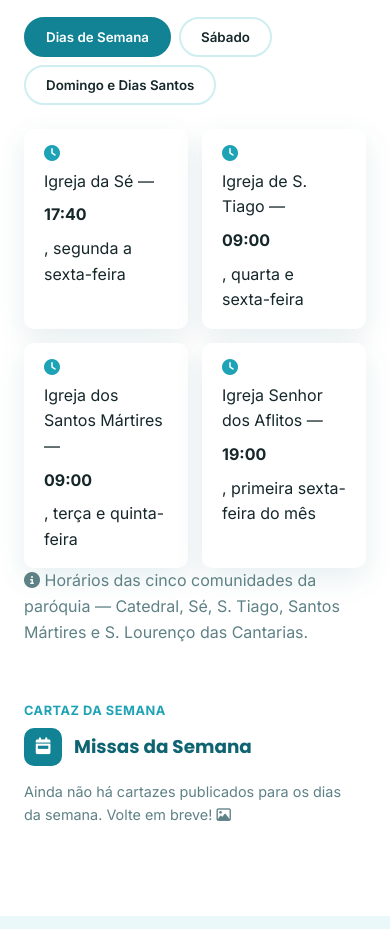
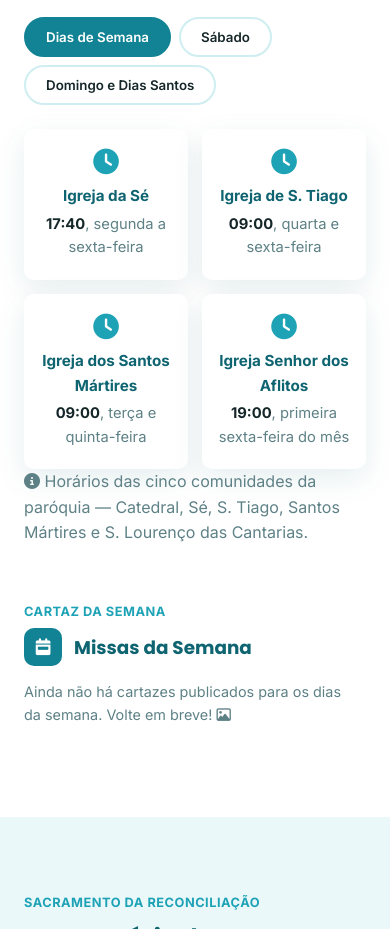
Before and after one commit to nathaliaraquelx/PASCOM, a plain HTML site: page index.html in a window 390 px wide. Shown: the part 6740-7669 px from the top of the page. Drawn offline with Linux system fonts and the light colour scheme.

Commit message:
Reformular os cartões do Horário das Missas para ficarem mais claros
Cada horário passa a ter o nome da igreja em destaque (negrito) numa
linha e a hora/dias numa linha secundária, em vez de uma frase corrida
— mais fácil de ler tanto no quadro normal (desktop) como nos cartões
em grelha do telemóvel.

Co-Authored-By: Claude Sonnet 5 <noreply@anthropic.com>
Claude-Session: https://claude.ai/code/session_01TWkPmwcLiFmFosmcjb1kXU

```diff
--- a/css/style.css
+++ b/css/style.css
@@ -572,6 +572,10 @@ ul { list-style: none; margin: 0; padding: 0; }
   gap: 12px;
 }
 .schedule-list i { color: var(--gold-600); }
+.schedule-text { display: flex; flex-direction: column; gap: 3px; }
+.schedule-local { color: var(--gold-900); }
+.schedule-horario { color: var(--text-muted); font-size: 0.92rem; }
+.schedule-horario strong { color: var(--text); }
 
 /* Horário das Missas: texto + cartaz da semana, lado a lado */
 .missas-grid { display: flex; flex-wrap: wrap; gap: 40px; align-items: flex-start; }
@@ -1157,12 +1161,17 @@ ul { list-style: none; margin: 0; padding: 0; }
   }
   .schedule-list li {
     flex-direction: column;
-    align-items: flex-start;
-    gap: 8px;
+    align-items: center;
+    text-align: center;
+    justify-content: center;
+    gap: 10px;
     white-space: normal;
     overflow-x: visible;
+    padding: 20px 14px;
   }
-  .schedule-list li i { flex-shrink: 0; }
+  .schedule-list li i { flex-shrink: 0; font-size: 1.6rem; }
+  .schedule-list .schedule-text { align-items: center; gap: 4px; }
+  .schedule-local { font-size: 0.95rem; }
 
   /* Confissões / Adoração: no telemóvel, a imagem troca de posição
      com o quadro de horários (mantém-se ao lado no desktop). */
--- a/index.html
+++ b/index.html
@@ -278,24 +278,24 @@
           </div>
           <div class="tab-panel active" data-panel="semana">
             <ul class="schedule-list">
-              <li><i class="fa-solid fa-clock"></i> Igreja da Sé &mdash; <strong>17:40</strong>, segunda a sexta-feira</li>
-              <li><i class="fa-solid fa-clock"></i> Igreja de S. Tiago &mdash; <strong>09:00</strong>, quarta e sexta-feira</li>
-              <li><i class="fa-solid fa-clock"></i> Igreja dos Santos Mártires &mdash; <strong>09:00</strong>, terça e quinta-feira</li>
-              <li><i class="fa-solid fa-clock"></i> Igreja Senhor dos Aflitos &mdash; <strong>19:00</strong>, primeira sexta-feira do mês</li>
+              <li><i class="fa-solid fa-clock"></i> <span class="schedule-text"><strong class="schedule-local">Igreja da Sé</strong><span class="schedule-horario"><strong>17:40</strong>, segunda a sexta-feira</span></span></li>
+              <li><i class="fa-solid fa-clock"></i> <span class="schedule-text"><strong class="schedule-local">Igreja de S. Tiago</strong><span class="schedule-horario"><strong>09:00</strong>, quarta e sexta-feira</span></span></li>
+              <li><i class="fa-solid fa-clock"></i> <span class="schedule-text"><strong class="schedule-local">Igreja dos Santos Mártires</strong><span class="schedule-horario"><strong>09:00</strong>, terça e quinta-feira</span></span></li>
+              <li><i class="fa-solid fa-clock"></i> <span class="schedule-text"><strong class="schedule-local">Igreja Senhor dos Aflitos</strong><span class="schedule-horario"><strong>19:00</strong>, primeira sexta-feira do mês</span></span></li>
             </ul>
           </div>
           <div class="tab-panel" data-panel="sabado">
             <ul class="schedule-list">
-              <li><i class="fa-solid fa-clock"></i> Igreja da Sé &mdash; <strong>18:00</strong></li>
-              <li><i class="fa-solid fa-clock"></i> Igreja de S. Tiago &mdash; <strong>19:00</strong></li>
+              <li><i class="fa-solid fa-clock"></i> <span class="schedule-text"><strong class="schedule-local">Igreja da Sé</strong><span class="schedule-horario"><strong>18:00</strong></span></span></li>
+              <li><i class="fa-solid fa-clock"></i> <span class="schedule-text"><strong class="schedule-local">Igreja de S. Tiago</strong><span class="schedule-horario"><strong>19:00</strong></span></span></li>
             </ul>
           </div>
           <div class="tab-panel" data-panel="domingo">
             <ul class="schedule-list">
-              <li><i class="fa-solid fa-clock"></i> Igreja Catedral &mdash; <strong>18:00</strong></li>
-              <li><i class="fa-solid fa-clock"></i> Igreja de S. Tiago &mdash; <strong>10:00</strong></li>
-              <li><i class="fa-solid fa-clock"></i> Igreja dos Santos Mártires &mdash; <strong>11:30</strong></li>
-              <li><i class="fa-solid fa-clock"></i> Igreja de S. Lourenço nas Cantarias &mdash; <strong>09:00</strong></li>
+              <li><i class="fa-solid fa-clock"></i> <span class="schedule-text"><strong class="schedule-local">Igreja Catedral</strong><span class="schedule-horario"><strong>18:00</strong></span></span></li>
+              <li><i class="fa-solid fa-clock"></i> <span class="schedule-text"><strong class="schedule-local">Igreja de S. Tiago</strong><span class="schedule-horario"><strong>10:00</strong></span></span></li>
+              <li><i class="fa-solid fa-clock"></i> <span class="schedule-text"><strong class="schedule-local">Igreja dos Santos Mártires</strong><span class="schedule-horario"><strong>11:30</strong></span></span></li>
+              <li><i class="fa-solid fa-clock"></i> <span class="schedule-text"><strong class="schedule-local">Igreja de S. Lourenço nas Cantarias</strong><span class="schedule-horario"><strong>09:00</strong></span></span></li>
             </ul>
           </div>
         </div>
```
